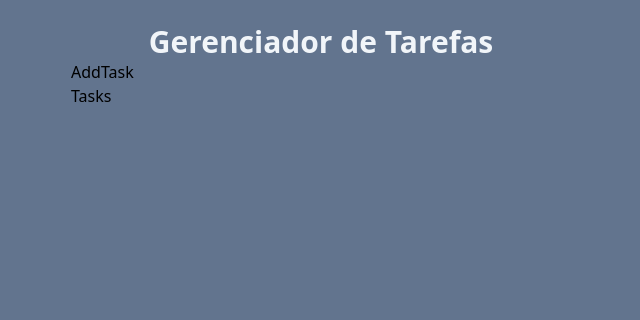
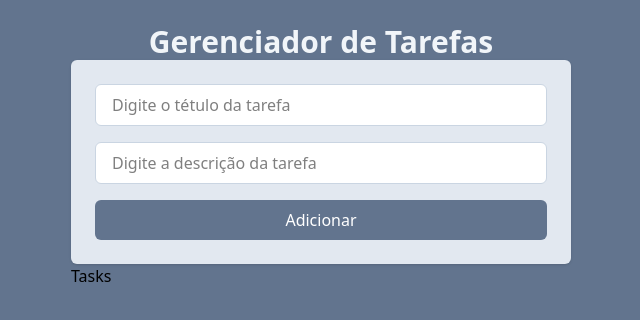
Before and after one commit to andrelucca99/Taskzilla, a React (Vite) app: page / in a window 1280 px wide. Shown: the top 320 px of the page, without its empty margins (319-959 px from the left). Built offline with nearby package versions, Linux system fonts and the light colour scheme.

Commit message:
feat: add componente de adicionar nova task

```diff
--- a/eslint.config.js
+++ b/eslint.config.js
@@ -33,6 +33,7 @@
         'warn',
         { allowConstantExport: true },
       ],
+      "react/prop-types": "off",
     },
   },
 ]
--- a/package.json
+++ b/package.json
@@ -11,9 +11,11 @@
   },
   "dependencies": {
     "@tailwindcss/vite": "^4.1.11",
+    "lucide-react": "^0.435.0",
     "react": "^18.3.1",
     "react-dom": "^18.3.1",
-    "tailwindcss": "^4.1.11"
+    "tailwindcss": "^4.1.11",
+    "uuid": "^10.0.0"
   },
   "devDependencies": {
     "@eslint/js": "^9.9.0",
--- a/src/components/AddTask.jsx
+++ b/src/components/AddTask.jsx
@@ -1,7 +1,38 @@
-function AddTask()
+import { useState } from "react";
+
+function AddTask({ onAddTaskSubmit })
 {
+  const [title, setTitle] = useState("");
+  const [description, setDescription] = useState("");
   return (
-    <h1>AddTask</h1>
+    <div className="space-y-4 p-6 bg-slate-200 rounded-md shadow flex flex-col">
+      <input
+        type="text"
+        placeholder="Digite o tétulo da tarefa"
+        className="bg-white border border-slate-300 outline-slate-400 px-4 py-2 rounded-md"
+        value={ title }
+        onChange={(e) => setTitle(e.target.value)}
+      />
+      <input
+        type="text"
+        placeholder="Digite a descrição da tarefa"
+        className="bg-white border border-slate-300 outline-slate-400 px-4 py-2 rounded-md"
+        value={ description }
+        onChange={(e) => setDescription(e.target.value)}
+      />
+      <button
+        onClick={() => {
+          if (!title.trim() || !description.trim())
+            return alert("Preencha o título e a descrição da tarefa.");
+          onAddTaskSubmit(title, description);
+          setTitle("");
+          setDescription("");
+        }}
+        className="bg-slate-500 text-white px-4 py-2 rounded-md font-medium"
+      >
+        Adicionar
+      </button>
+    </div>
   )
 }
 
```
Also changed, not shown: 1 other file (tests, documents, lock files or other folders).
